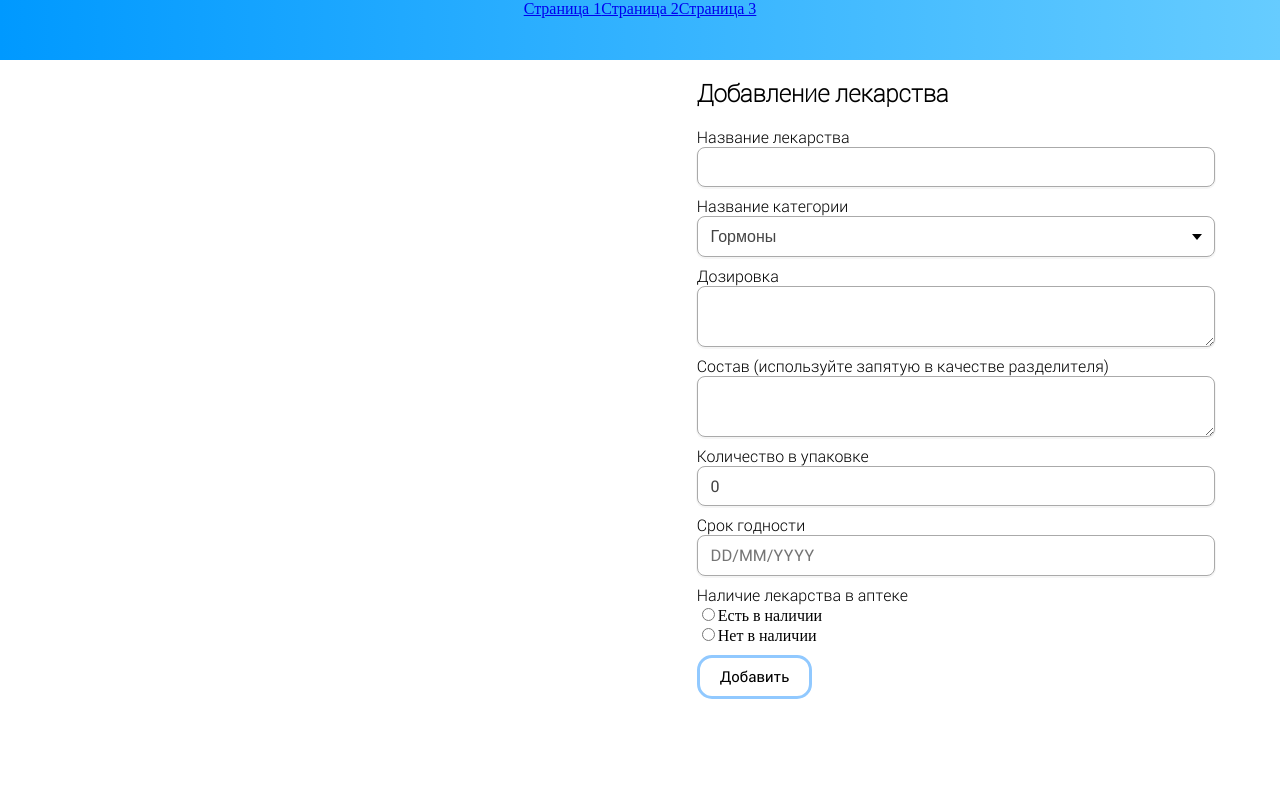
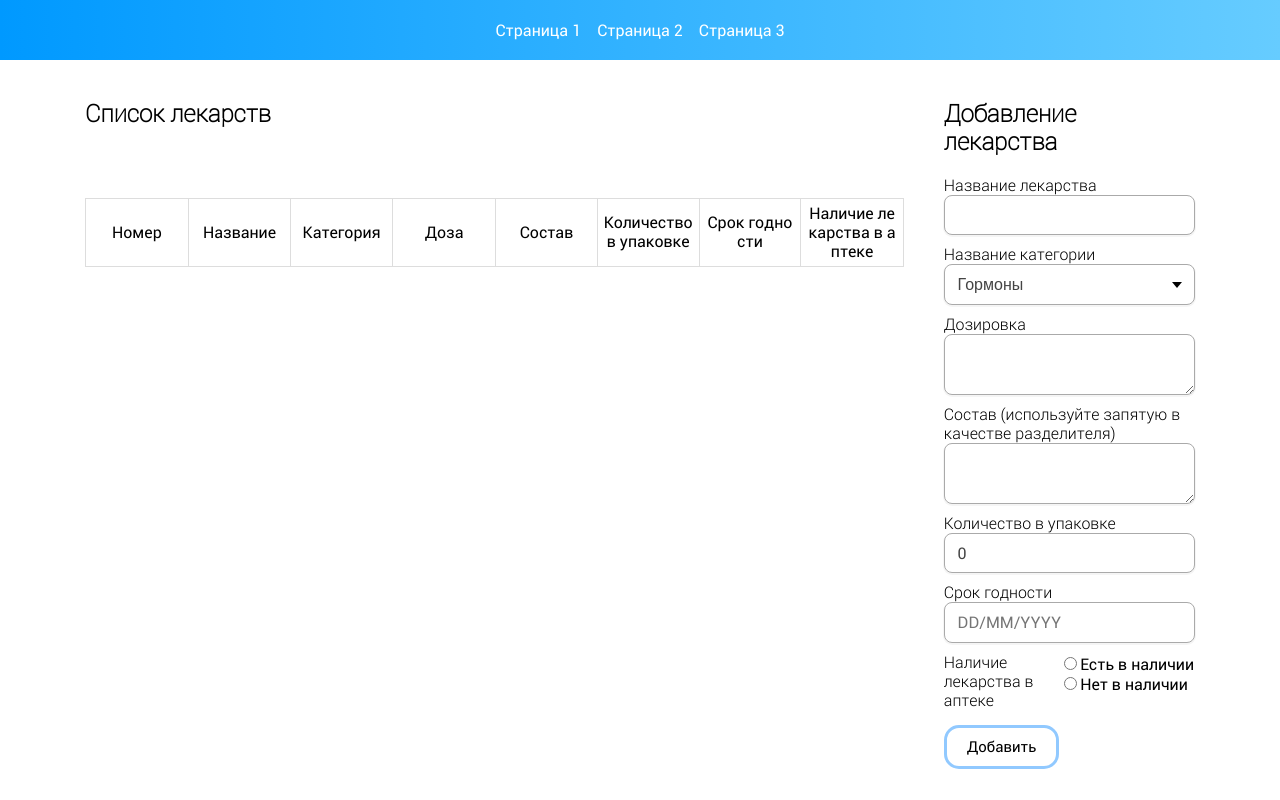
Before and after one commit to HalievJanat/pharmacy, an Angular app in the folder digital-department-application/: page / in a window 1280 px wide. Built offline with nearby package versions, Linux system fonts and the light colour scheme.

Commit message:
исправлен заголовок и некоторые моменты со стилизацией

```diff
--- a/digital-department-application/src/app/app.component.css
+++ b/digital-department-application/src/app/app.component.css
@@ -3,9 +3,20 @@
 header {
     background: linear-gradient(to right, #0099ff, #66ccff);
     height: 60px;
-    width: 100;
     /* margin: -8px; */
 }
+
+a {
+    font-family: 'Roboto Regular';
+    font-style: normal;
+    text-decoration: none;
+    color:#FFFFFF;
+    margin:8px;
+}
+
+a:link { color: #FFFFFF; }
+a:hover { color: #ffd000; }
+a:active { color: #ff9800; }
 
 .container {
     max-width: 1200px;
@@ -14,6 +25,6 @@ header {
 
 .header-inner {
     display: flex;
-    justify-content: space-between;
+    justify-content:center;
     align-items: center;
 }
--- a/digital-department-application/src/app/app.component.html
+++ b/digital-department-application/src/app/app.component.html
@@ -1,10 +1,11 @@
-<header class="">
-    <nav class="header-inner">
-        <div class="wrapper">
+<header style="justify-content: center; display: flex;">
+    <div class="wrapper" style="display: flex; justify-content: center; align-items: center;">
+        <nav class="header-inner">
+
             <a routerLink="" routerLinkActive="active" [routerLinkActiveOptions]="{exact:true}">Страница 1</a>
             <a routerLink="/page2">Страница 2</a>
             <a routerLink="/page3">Страница 3</a>
-        </div>
-    </nav>
+        </nav>
+    </div>
 </header>
 <router-outlet></router-outlet>
--- a/digital-department-application/src/app/page1/page1.component.css
+++ b/digital-department-application/src/app/page1/page1.component.css
@@ -108,10 +108,9 @@ table {
 .pharm-table {
     vertical-align: top;
     width: 100%; max-width: 100%;
-    padding: 5px;
-	margin: -20px;
 	border: 1px solid #000000;
 	border-collapse: collapse;
+    word-break:break-all;
 }
 
 .pharm-table-td {
@@ -121,7 +120,6 @@ table {
     width: 80px;
     padding: .2em;
     width: 200px; /* Фиксированная ширина столбца */
-    word-break: break-all;
     padding: 5px;
 	background: #ffffff00;
 	border: 1px solid #dddddd;
@@ -130,7 +128,7 @@ table {
 .drug-wrapper {
     max-width: 320px;
     text-wrap:wrap;
-    word-break:break-all;
+    word-break:break-word;
 }
 
 table tr {
@@ -175,3 +173,11 @@ button:hover {
     padding: .5em;
     transition: 0.7s ease-in-out;
 }
+
+.snp-wrap {
+
+}
+
+.main-section {
+    margin:20px;
+}
--- a/digital-department-application/src/app/page1/page1.component.html
+++ b/digital-department-application/src/app/page1/page1.component.html
@@ -1,8 +1,19 @@
-<div class="wrapper ">
+<div class="wrapper">
     <div class="snp-wrap">
-        <main>
-            <div *ngIf = "tasks.length>0"> <!---->
+        <main class="main-section">
+            <div style="padding-bottom:50px;"> <!-- -->
+                <div style="display: flex; justify-content: space-between;">
                     <h2>Список лекарств</h2>
+
+                    <div style="display: flex;  align-items: center;" *ngIf="tasks.length>0">
+                        <select style="width: auto;" [(ngModel)]="selectedTaskNumberForEdit">
+                            <option *ngFor="let task of tasks" [value]="task.number">{{ task.number }}</option>
+                        </select>
+                        <button style="margin-left:10px" (click)="loadTaskForEditing()">Изменить лекарство...</button>
+                    </div>
+                </div>
+
+            </div>
             <table class="pharm-table">
                 <tr>
                     <td class="pharm-table-td">Номер</td>
@@ -27,9 +38,8 @@
                     <th class="pharm-table-td"> {{task.existence}} </th>
                 </tr>
             </table>
-            </div>
         </main>
-        <aside>
+        <aside class="main-section">
             <div>
                 <h2>Добавление лекарства</h2>
                 <div class="stack-forms">
@@ -56,7 +66,7 @@
                     <textarea [(ngModel)]="newTask.dose" name="dose"></textarea>
                 </div>
                 <div class="stack-forms">
-                    <label >Состав (используйте запятую в качестве разделителя)</label><br>
+                    <label>Состав (используйте запятую в качестве разделителя)</label><br>
                     <textarea [(ngModel)]="structure" name="structure"></textarea>
                 </div>
                 <div class="stack-forms">
@@ -67,39 +77,41 @@
                     <label>Срок годности</label><br>
                     <input name="expirationDate" [(ngModel)]="newTask.expirationDate" #creatorin="ngModel" required
                         maxlength="10" (input)="onDateInput($event)" placeholder="DD/MM/YYYY">
-                    <div [hidden]="creatorin.valid || creatorin.untouched" class="alert">
+                    <div [hidden]="creatorin.valid || creatorin.untouched" class="red-alert">
                         Это поле обязательно для заполнения!
                     </div>
                 </div>
                 <div>
-                    <label>Наличие лекарства в аптеке</label><br>
+                    <table style="width: 100%; display: flex; justify-content: space-between;">
+                        <label style=" max-width: 40%;
+                        word-wrap: break-word;">Наличие лекарства в аптеке</label>
+                        <td>
+                            <div>
                                 <input type="radio" name="existence2" value=true [(ngModel)]="newTask.existence">Есть в
                                 наличии<br>
                                 <input type="radio" name="existence2" value=false [(ngModel)]="newTask.existence">Нет в
                                 наличии<br>
                             </div>
+                        </td>
+                    </table>
+                </div>
                 <button style="margin-top: 10px;" (click)="addTask(titlein, creatorin)"
                     [disabled]="titlein.invalid || creatorin.invalid">Добавить</button><br>
 
-                <div *ngIf="tasks.length>0">
-                    <select [(ngModel)]="selectedTaskNumberForEdit">
-                        <option *ngFor="let task of tasks" [value]="task.number">{{ task.number }}</option>
-                    </select>
-                    <button style="margin-top: 10px;" (click)="loadTaskForEditing()">Изменить лекарство...</button>
-                </div>
+
             </div>
 
             <div class="tr-global" *ngIf="selectedTask!=null">
                 <h2>Изменение лекарства</h2>
-                <div>
-                    <label><b>Название лекарства</b></label><br>
+                <div class="stack-forms">
+                    <label>Название лекарства</label><br>
                     <input name="name" [(ngModel)]="selectedTask.name" #titlein="ngModel" required />
-                    <div [hidden]="titlein.valid || titlein.untouched" class="alert">
+                    <div [hidden]="titlein.valid || titlein.untouched" class="red-alert">
                         Это поле обязательно для заполнения!
                     </div>
                 </div>
-                <div>
-                    <label><b>Название категории </b></label><br>
+                <div class="stack-forms">
+                    <label>Название категории </label><br>
                     <select [(ngModel)]="selectedTask.category" name="category">
                         <option value="Гормоны">Гормоны</option>
                         <option value="Антибактериальные препараты">Антибактериальные препараты</option>
@@ -109,31 +121,41 @@
                             влияющие на функции желудочно-кишечного тракта</option>
                     </select>
                 </div>
-                <div>
+                <div class="stack-forms">
                     <label>Дозировка</label><br>
                     <textarea [(ngModel)]="selectedTask.dose" name="dose"></textarea>
                 </div>
-                <div>
-                    <div>
-                        <label><b>Состав (используйте запятую в качестве разделителя)</b></label><br>
+                <div class="stack-forms">
+                    <label>Состав (используйте запятую в качестве разделителя)</label><br>
                     <textarea [(ngModel)]="structureSelected" name="structureSelected"></textarea>
                 </div>
+                <div class="stack-forms">
                     <label class="stack-forms">Количество в упаковке</label>
 
                     <input name="count" [(ngModel)]="selectedTask.count" pattern="[0-9]*">
                 </div>
-                <div>
+                <div class="stack-forms">
                     <label>Срок годности</label><br>
                     <input name="expirationDate" [(ngModel)]="selectedTask.expirationDate" #creatorin="ngModel"
                         required />
-                    <div [hidden]="creatorin.valid || creatorin.untouched" class="alert">
+                    <div [hidden]="creatorin.valid || creatorin.untouched" class="red-alert">
                         Это поле обязательно для заполнения!
                     </div>
                 </div>
+                <div class="stack-forms">
+                    <table style="width: 100%; display: flex; justify-content: space-between;">
+                        <label style=" max-width: 40%; word-wrap: break-word;">Наличие лекарства в аптеке</label>
+                        <td>
                             <div>
-                    <label><b>Наличие лекарства в аптеке</b></label><br>
-                    <input type="radio" name="existence" value=true [(ngModel)]="selectedTask.existence">Да<br>
-                    <input type="radio" name="existence" value=false [(ngModel)]="selectedTask.existence">Нет<br>
+                                <input type="radio" name="existence1" value=true
+                                    [(ngModel)]="selectedTask.existence">Есть в
+                                наличии<br>
+                                <input type="radio" name="existence1" value=false
+                                    [(ngModel)]="selectedTask.existence">Нет в
+                                наличии<br>
+                            </div>
+                        </td>
+                    </table>
                 </div>
                 <button style="margin-top: 10px;" (click)="updateTask()"
                     [disabled]="titlein.invalid || creatorin.invalid">Сохранить</button><br>
```
Lines whose indentation alone changed are shown as unchanged.
